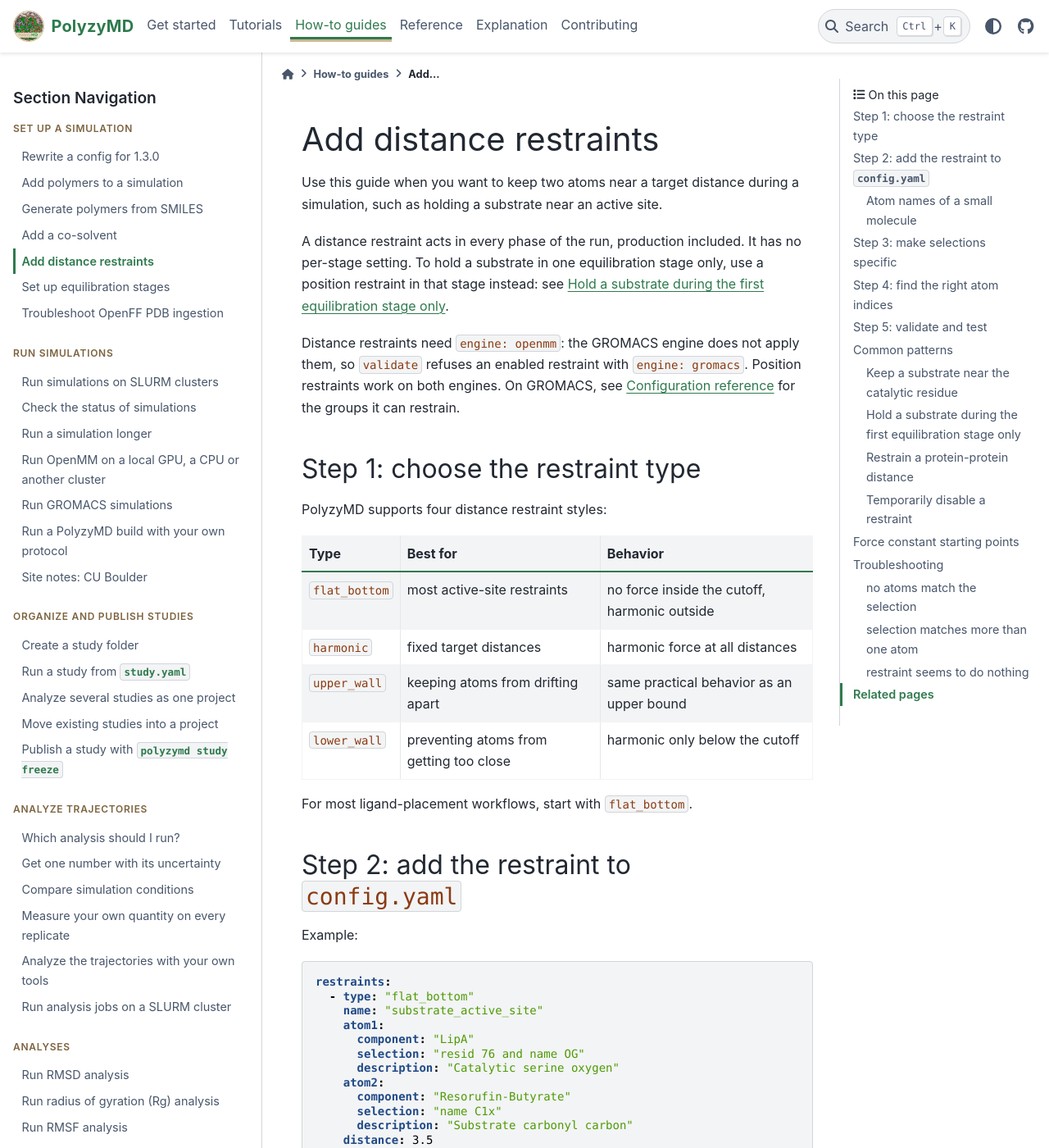
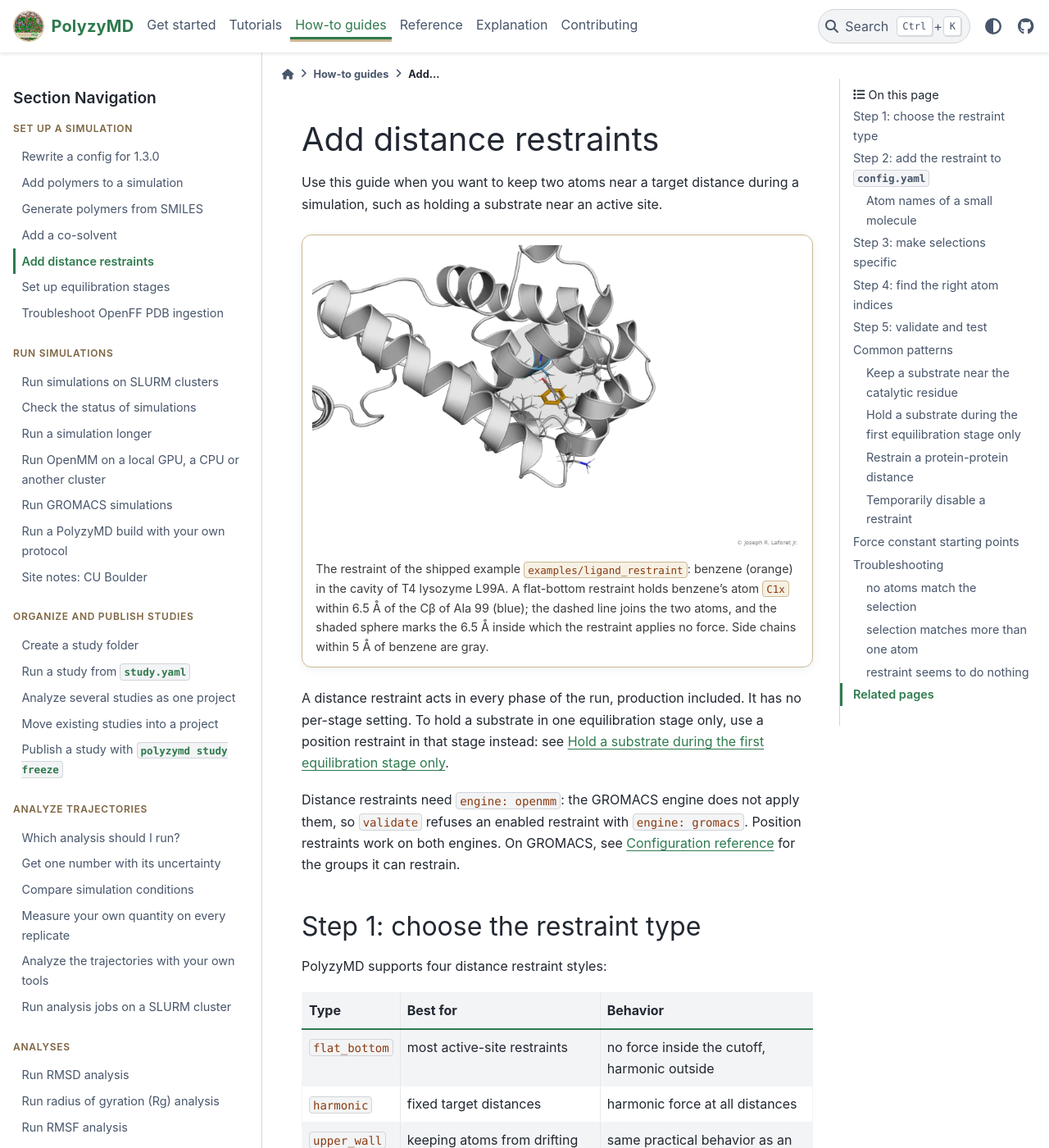
Before and after one commit to joelaforet/polyzymd, a Sphinx documentation site: the page built from docs/source/how_to/restraints.md, in a window 1280 px wide and 1400 px high. Shown: the whole window at 82% size. Built offline with Sphinx 7.4.7 and the PyData theme 0.15.4, drawn with Linux system fonts in a browser that asks for light colours.

Commit message:
Docs: renders of the shipped example systems in the quickstart and two how-tos
Ray-traced PyMOL stills of systems PolyzyMD built from the shipped
examples, in the house style of the project's movies (matte, no outlines,
gray context, role colors on carbons, every hydrogen on the subject):
- quickstart: the system just built, Trp-cage in its water box with the
  water in front of the protein cut away, Na+ and Cl- by ionic radius;
- restraints: benzene in the T4 lysozyme L99A cavity, the restrained pair
  in the picture plane and the flat-bottom radius as a shaded sphere;
- co-solvents: Trp-cage in 2 M urea.
Each sits in a white card (pz-render) that looks the same in light and
dark mode; the caption on the page says what is shown. WebP, 40-110 kB each.

````diff
--- a/docs/source/_static/custom.css
+++ b/docs/source/_static/custom.css
@@ -262,6 +262,37 @@
     }
 }
 
+/* Molecular renders: a white card in light and dark mode (the renders are on white). */
+figure.pz-render {
+    margin: 1.5rem auto;
+    padding: 0.75rem 0.75rem 0.5rem 0.75rem;
+    background: #ffffff;
+    border: 1px solid var(--pz-tan);
+    border-radius: 0.75rem;
+    box-shadow: 0 2px 10px rgba(31, 92, 58, 0.08);
+}
+
+figure.pz-render img {
+    width: 100%;
+    height: auto;
+    background: transparent !important;
+}
+
+.bd-article figure.pz-render figcaption,
+.bd-article figure.pz-render figcaption p {
+    color: #3b3b3b;
+    font-size: 0.9rem;
+    font-weight: 400;
+    text-align: left;
+}
+
+/* Inline code in a caption keeps the light look on the white card, in dark mode too. */
+.bd-article figure.pz-render figcaption code {
+    background: #f6f1e4;
+    border-color: var(--pz-tan);
+    color: #8a3b12;
+}
+
 /* Section pages ---------------------------------------------------------- */
 
 /* The captions of a section's toctrees label the groups in the left
--- a/docs/source/how_to/restraints.md
+++ b/docs/source/how_to/restraints.md
@@ -2,6 +2,18 @@
 
 Use this guide when you want to keep two atoms near a target distance during a
 simulation, such as holding a substrate near an active site.
+
+```{figure} ../_static/renders/ligand_restraint.webp
+:figclass: pz-render
+:class: dark-light
+:alt: T4 lysozyme drawn as a gray cartoon, with a benzene molecule in orange inside a buried cavity, alanine 99 in blue above it, a dashed line between the two restrained atoms, and a faint gray sphere around alanine 99.
+
+The restraint of the shipped example `examples/ligand_restraint`: benzene
+(orange) in the cavity of T4 lysozyme L99A. A flat-bottom restraint holds
+benzene's atom `C1x` within 6.5 Å of the Cβ of Ala 99 (blue); the dashed line
+joins the two atoms, and the shaded sphere marks the 6.5 Å inside which the
+restraint applies no force. Side chains within 5 Å of benzene are gray.
+```
 
 A distance restraint acts in every phase of the run, production included. It
 has no per-stage setting. To hold a substrate in one equilibration stage only,
````
Also changed, not shown: docs/source/get_started/quickstart.md (+11 -0 lines), docs/source/how_to/cosolvents.md (+10 -0 lines), docs/source/_static/renders/cosolvent.webp (added), docs/source/_static/renders/ligand_restraint.webp (added), docs/source/_static/renders/quickstart_system.webp (added).
